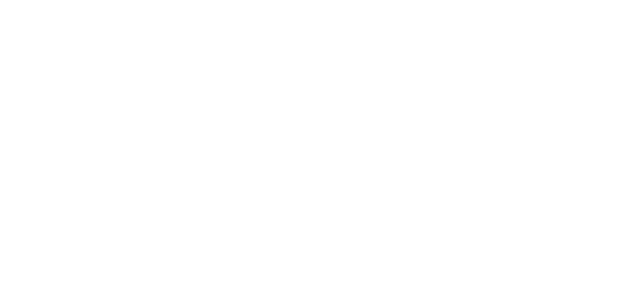
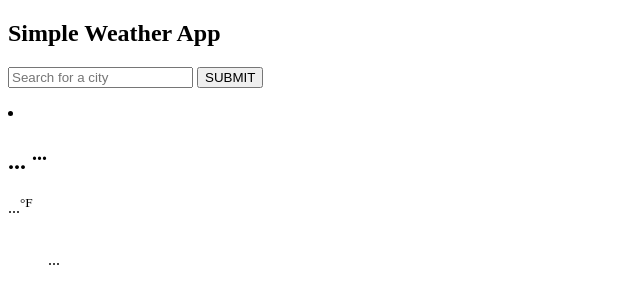
Before and after one commit to kamipacanos/Weather-Dashboard-, a plain HTML site: page Develop/index.html in a window 1280 px wide. Shown: the whole page, without its empty margins (0-640 px from the left). Drawn offline with Linux system fonts and the light colour scheme.

Commit message:
initial page markup

```diff
--- a/Develop/index.html
+++ b/Develop/index.html
@@ -12,6 +12,35 @@
 
 <body>
 
+    <!-- Top Banner / Title / Search Bar -->
+    <section class="top-banner">
+        <div class="container">
+            <h1 class="heading">Simple Weather App</h1>
+            <form>
+                <input type="text" placeholder="Search for a city">
+                <button type="submit">SUBMIT</button>
+                <span class="msg"></span>
+            </form>
+        </div>
+    </section>
+
+    <section class="ajax-section">
+        <div class="container">
+            <ul class="cities"></ul>
+        </div>
+    </section>
+
+    <li class="city">
+        <h2 class="city-name" data-name="...">
+            <span>...</span>
+            <sup>...</sup>
+        </h2>
+        <span class="city-temp">...<sup>°F</sup></span>
+        <figure>
+            <img src="city-icon" src= "" alt="">
+            <figcaption>...</figcaption>
+        </figure>
+    </li>
 
 </body>
 </html>
```
